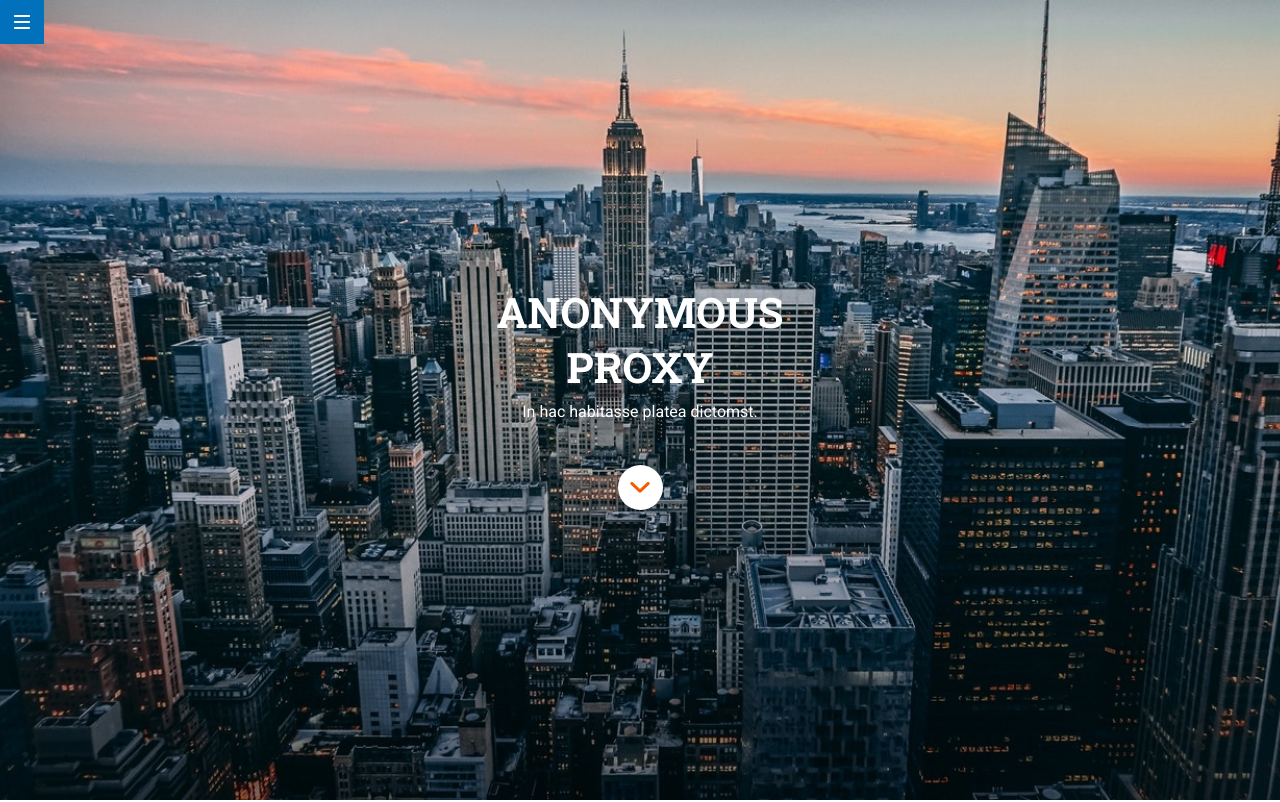
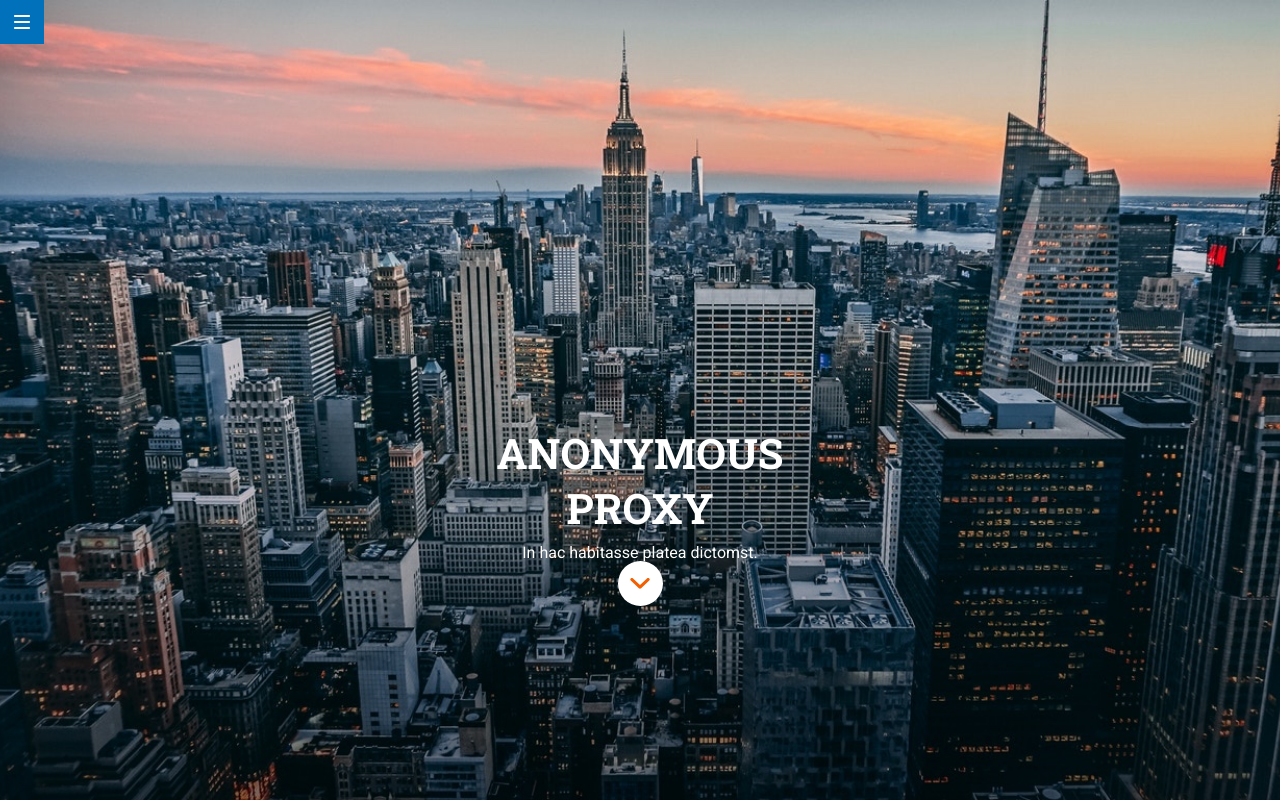
Before and after one commit to Adalab/modulo-1-evaluacion-final-Mesalina23, a website: page docs/index.html in a window 1280 px wide. Shown: the top 802 px of the page. Drawn offline with Linux system fonts and the light colour scheme.

Commit message:
tidy-up hero css

```diff
--- a/src/scss/layout/_hero.scss
+++ b/src/scss/layout/_hero.scss
@@ -5,25 +5,24 @@
   background-position: center;
   background-repeat: no-repeat;
   background-size: cover;
-  position: relative;
   display: flex;
+  justify-content: center;
   flex-direction: column;
   align-items: center;
   color: #ffffff;
-  overflow: hidden;
-  box-sizing: border-box;
-  @media all and (min-width: 768px) {
+
+  /*@media all and (min-width: 768px) {
     position: initial;
   }
   @media all and (min-width: 1200px) {
     position: initial;
-  }
+  }*/
 }
 
 .hero__tittle {
   font-size: 42px;
   line-height: 55px;
-  width: 7em;
+  width: 10em;
   text-transform: uppercase;
   text-align: center;
   font-weight: 700;
@@ -54,9 +53,7 @@
   border-radius: 50%;
   height: 45px;
   width: 45px;
-  /*margin-bottom: 53px;*/
-  margin-top: 45px;
-  transform: translateY();
+  margin-bottom: 53px;
   background-color: #ffffff;
   display: flex;
   justify-content: center;
```
Also changed, not shown: docs/assets/css/main.css, public/assets/css/main.css, 1 other file.
